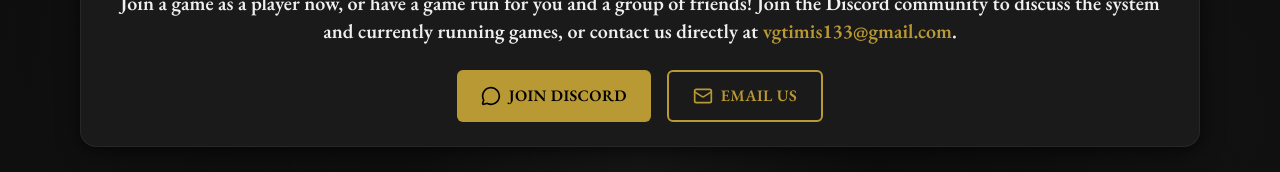
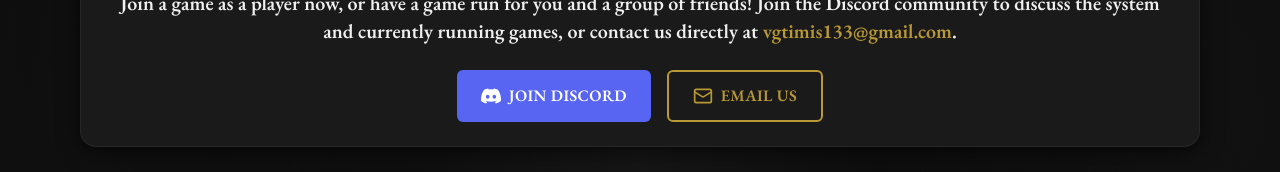
Before and after one commit to J-Watt/souls-d20-site, a Next.js app: page /play in a window 1280 px wide. Shown: the part 236-408 px from the top of the page. Built offline with nearby package versions, Linux system fonts and the light colour scheme.

Commit message:
Update page.tsx
change4

```diff
--- a/app/play/page.tsx
+++ b/app/play/page.tsx
@@ -85,12 +85,14 @@
               target="_blank"
               rel="noopener noreferrer"
               className="inline-flex items-center justify-center gap-2 rounded-md px-6 py-3
-                         font-semibold uppercase tracking-wide text-black
-                         bg-[color:var(--gold)] hover:brightness-110 active:translate-y-[1px]
+                         font-semibold uppercase tracking-wide text-white
+                         bg-[#5865F2] hover:bg-[#4752C4] active:translate-y-[1px]
                          transition"
               aria-label="Join Discord"
             >
-              <MessageCircle size={20} />
+              <svg width="20" height="20" viewBox="0 0 24 24" fill="currentColor">
+                <path d="M20.317 4.37a19.791 19.791 0 0 0-4.885-1.515a.074.074 0 0 0-.079.037c-.21.375-.444.864-.608 1.25a18.27 18.27 0 0 0-5.487 0a12.64 12.64 0 0 0-.617-1.25a.077.077 0 0 0-.079-.037A19.736 19.736 0 0 0 3.677 4.37a.07.07 0 0 0-.032.027C.533 9.046-.32 13.58.099 18.057a.082.082 0 0 0 .031.057a19.9 19.9 0 0 0 5.993 3.03a.078.078 0 0 0 .084-.028a14.09 14.09 0 0 0 1.226-1.994a.076.076 0 0 0-.041-.106a13.107 13.107 0 0 1-1.872-.892a.077.077 0 0 1-.008-.128a10.2 10.2 0 0 0 .372-.292a.074.074 0 0 1 .077-.01c3.928 1.793 8.18 1.793 12.062 0a.074.074 0 0 1 .078.01c.12.098.246.174.373.292a.077.077 0 0 1-.006.127a12.299 12.299 0 0 1-1.873.892a.077.077 0 0 0-.041.107c.36.698.772 1.362 1.225 1.993a.076.076 0 0 0 .084.028a19.839 19.839 0 0 0 6.002-3.03a.077.077 0 0 0 .032-.054c.5-5.177-.838-9.674-3.549-13.66a.061.061 0 0 0-.031-.03zM8.02 15.33c-1.183 0-2.157-1.085-2.157-2.419c0-1.333.956-2.419 2.157-2.419c1.21 0 2.176 1.096 2.157 2.42c0 1.333-.956 2.418-2.157 2.418zm7.975 0c-1.183 0-2.157-1.085-2.157-2.419c0-1.333.955-2.419 2.157-2.419c1.21 0 2.176 1.096 2.157 2.42c0 1.333-.946 2.418-2.157 2.418Z"/>
+              </svg>
               Join Discord
             </a>
             <a
```
